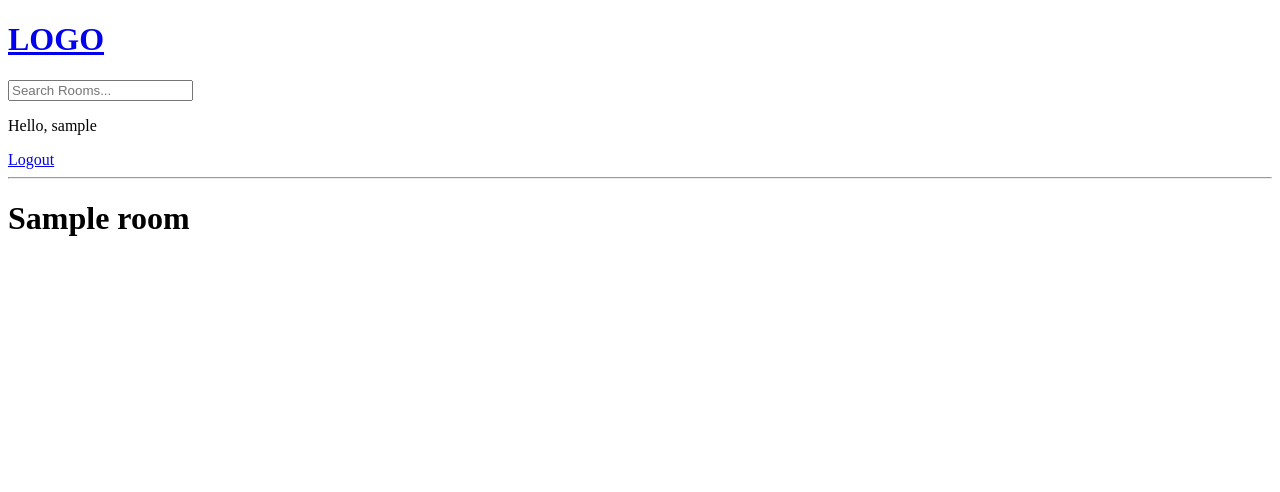
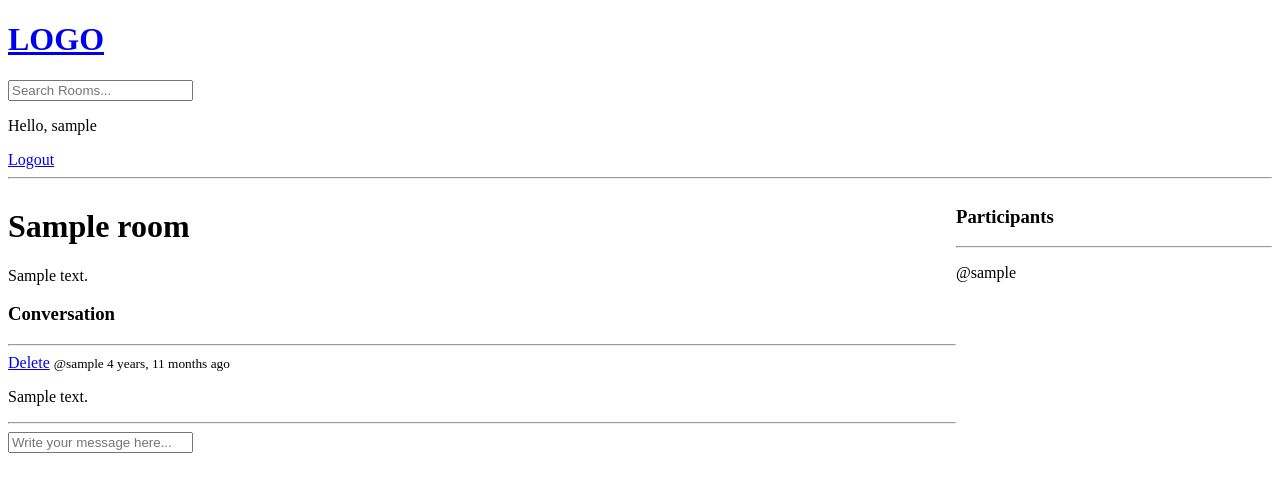
Before and after one commit to Anas-Shakeel/studybuddy-webapp, a Django app: page /room/1/ in a window 1280 px wide. Shown: the top 492 px of the page. Run offline with Django 5.2, Linux system fonts and the light colour scheme; a user stored in the database is signed in; tables that the repository leaves empty hold one stand-in row (values such as "Sample post").

Commit message:
Add messaging feature

```diff
--- a/studybud/base/models.py
+++ b/studybud/base/models.py
@@ -16,7 +16,7 @@ class Room(models.Model):
     topic = models.ForeignKey(Topic, on_delete=models.SET_NULL, null=True)
     name = models.CharField(max_length=200)
     description = models.TextField(null=True, blank=True)
-    # participants = ...
+    participants = models.ManyToManyField(User, related_name="participants", blank=True)
     updated = models.DateTimeField(auto_now=True)
     created = models.DateTimeField(auto_now_add=True)
 
--- a/studybud/base/templates/base/room.html
+++ b/studybud/base/templates/base/room.html
@@ -1,7 +1,58 @@
 {% extends "layout.html" %}
 
+<!--Content-->
+{% block content %}
 
-{% block content %}
-<h1>{{room.name}}</h1>
+<style>
+    .room-container {
+        display: grid;
+        grid-template-columns: 3fr 1fr;
+    }
+</style>
 
+<div class="room-container">
+    <div>
+        <h1>{{room.name}}</h1>
+
+        <p>{{room.description}}</p>
+
+        <div class="comment-wrapper">
+            <h3>Conversation</h3>
+            <hr />
+
+            {% for message in room_messages %}
+            <div>
+                {% if request.user == message.user %}
+                <a href="{% url 'delete_message' message.id %}">Delete</a>
+                {% endif %}
+                <small>@{{message.user}} {{message.created|timesince}} ago</small>
+                <p>{{message.body}}</p>
+                <hr />
+            </div>
+            {% endfor %}
+        </div>
+
+        {% if request.user.is_authenticated %}
+        <div class="comment-form">
+            <form action="" method="post">
+                {% csrf_token %}
+                <input type="text" name="body" placeholder="Write your message here..." />
+            </form>
+        </div>
+        {% endif %}
+    </div>
+
+    <div>
+        <h3>Participants</h3>
+        <hr />
+
+        {% for user in participants %}
+        <div>
+            <p>@{{user.username}}</p>
+        </div>
+        {% endfor %}
+    </div>
+</div>
+
+<!--End-->
 {% endblock content %}
--- a/studybud/base/urls.py
+++ b/studybud/base/urls.py
@@ -11,4 +11,5 @@ urlpatterns = [
     path("create-room/", views.create_room, name="create_room"),
     path("update-room/<str:pk>/", views.update_room, name="update_room"),
     path("delete-room/<str:pk>/", views.delete_room, name="delete_room"),
+    path("delete-message/<str:pk>/", views.delete_message, name="delete_message"),
 ]
--- a/studybud/base/views.py
+++ b/studybud/base/views.py
@@ -6,7 +6,7 @@ from django.contrib.auth.models import User
 from django.contrib.auth.forms import UserCreationForm
 from django.contrib import messages
 
-from .models import Room, Topic
+from .models import Room, Topic, Message
 from .forms import RoomForm
 
 
@@ -81,8 +81,20 @@ def home(request):
 
 def room(request, pk):
     room = Room.objects.get(id=pk)
+    room_messages = room.message_set.all().order_by("-created")
+    participants = room.participants.all()
 
-    context = {"room": room}
+    if request.method == "POST":
+        body = request.POST.get("body", "")
+        message = Message.objects.create(user=request.user, room=room, body=body)
+        room.participants.add(request.user)
+        return redirect("room", pk=room.id)
+
+    context = {
+        "room": room,
+        "room_messages": room_messages,
+        "participants": participants,
+    }
     return render(request, "base/room.html", context=context)
 
 
@@ -128,3 +140,16 @@ def delete_room(request, pk):
         return redirect("home")
 
     return render(request, "base/delete.html", context={"obj": room})
+
+@login_required(login_url="/login")
+def delete_message(request, pk):
+    message = Message.objects.get(id=pk)
+
+    if request.user != message.user:
+        return HttpResponse("You are not allowed to delete this message.")
+
+    if request.method == "POST":
+        message.delete()
+        return redirect("home")
+
+    return render(request, "base/delete.html", context={"obj": message})
```
Also changed, not shown: studybud/base/migrations/0003_alter_room_options_room_participants.py (added).
